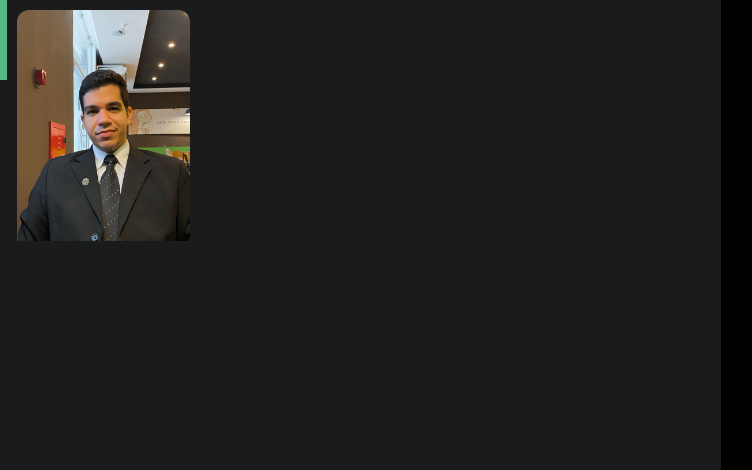
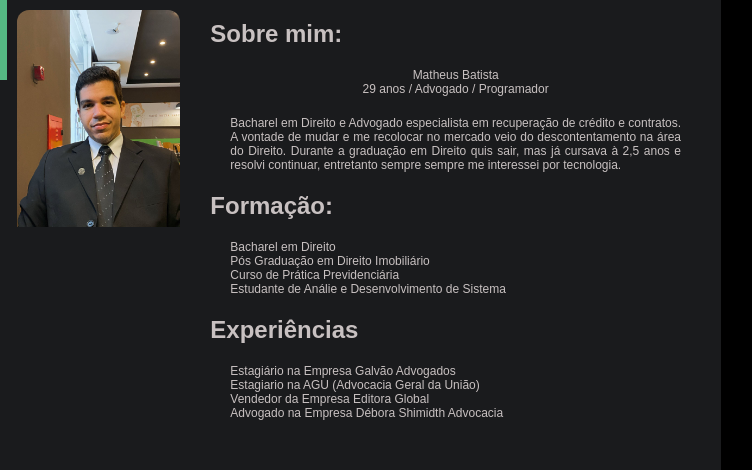
Before and after one commit to MatheusB-dev77/curriculo_html, a plain HTML site: page index.html in a window 1280 px wide. Shown: the top 470 px of the page, 303-1055 px from the left. Drawn offline with Linux system fonts and the light colour scheme.

Commit message:
Atuaização de Formação

```diff
--- a/CSS/atyle.css
+++ b/CSS/atyle.css
@@ -95,13 +95,28 @@ margin: 10px;
 
 #about{
 flex:3;
+margin: 20px;
+font-family: Arial, Helvetica, sans-serif;
+color:hsl(0, 6%, 77%);
+text-align: justify;
+font-size: 12px;
 
 }
 
-width: 150px;            /* Tamanho desejado (pode usar %, px, rem etc.) */
-height: auto;            /* Mantém proporção */
-border-radius: 12px;     /* Borda arredondada */
-position: absolute;      /* Posição absoluta na tela */
-top: 0;
-left: 0;
-margin: 10px;            /* Espaço do topo e da esquerda */
+#p1{
+margin: 20px;
+text-align:-webkit-center
+
+}
+
+#p2{
+    margin: 20px;
+}
+
+#p3{
+    margin: 20px;
+}
+
+#p4{
+    margin: 20px;
+}
--- a/index.html
+++ b/index.html
@@ -41,6 +41,47 @@
             <div id="about">
 
 
+                <h1>Sobre mim:</h1>
+
+
+                <div id="p1">
+                    <P>Matheus Batista</P>
+                    <p> 29 anos  /  Advogado  /  Programador</p>
+
+
+                </div>
+
+                <div id="p2">
+                <p> Bacharel em Direito e Advogado especialista em recuperação de crédito e contratos. A vontade de mudar e me recolocar no mercado veio do descontentamento na área do Direito. Durante a graduação em Direito quis sair, mas já cursava à 2,5 anos e resolvi continuar, entretanto sempre sempre me interessei por tecnologia.
+                </p>
+                </div>
+
+
+                <h1>Formação:</h1>
+
+                <div id="p3">
+
+
+                <P>Bacharel em Direito</P>
+                <p>Pós Graduação em Direito Imobiliário</p>
+                <p>Curso de Prática Previdenciária</p>
+                <p>Estudante de Análie e Desenvolvimento de Sistema  </p>
+                </div>
+
+                <H1>Experiências</H1>
+
+                <div id="p4">
+
+                <p>Estagiário na Empresa Galvão Advogados</p>
+                <p> Estagiario na AGU (Advocacia Geral da União)</p>
+                <p>Vendedor da Empresa Editora Global</p>
+                <p>Advogado na Empresa Débora Shimidth Advocacia</p>
+
+
+                </div>
+
+
+
             </div>
         </div>
 
```
